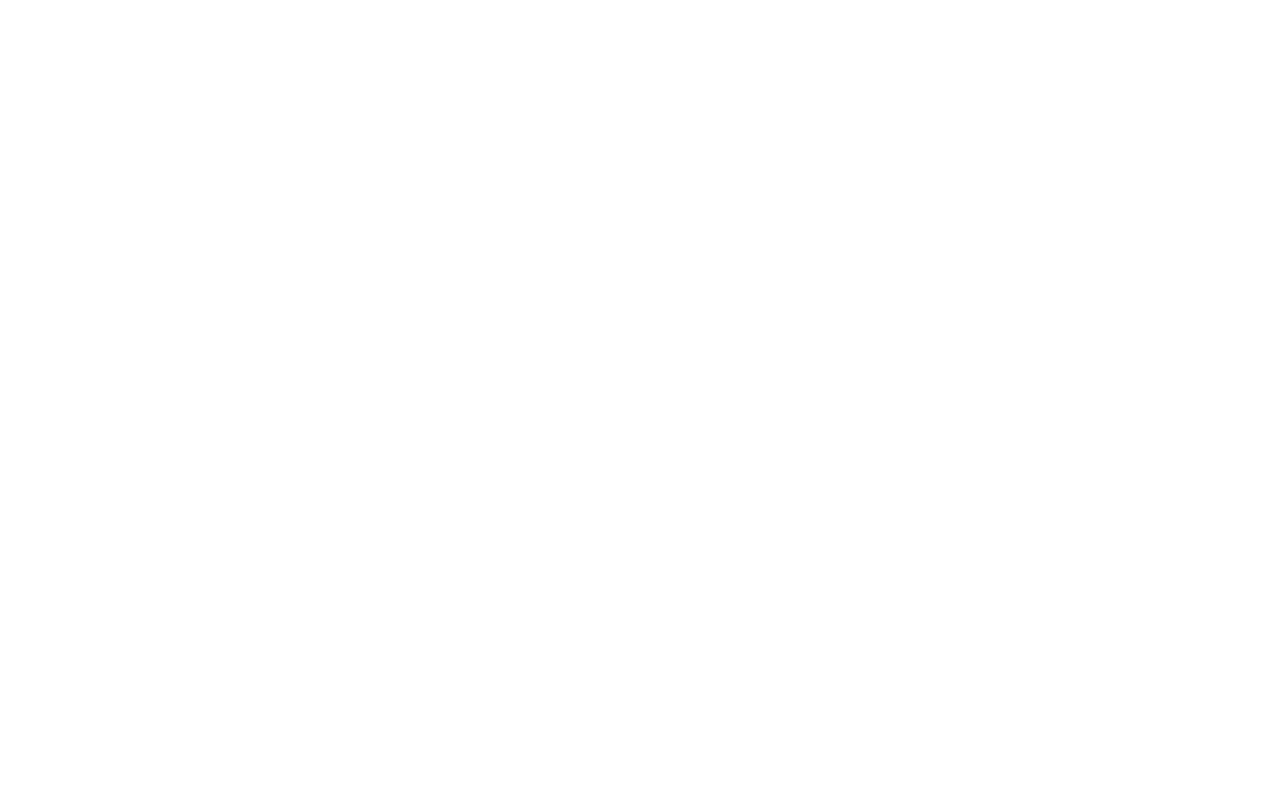
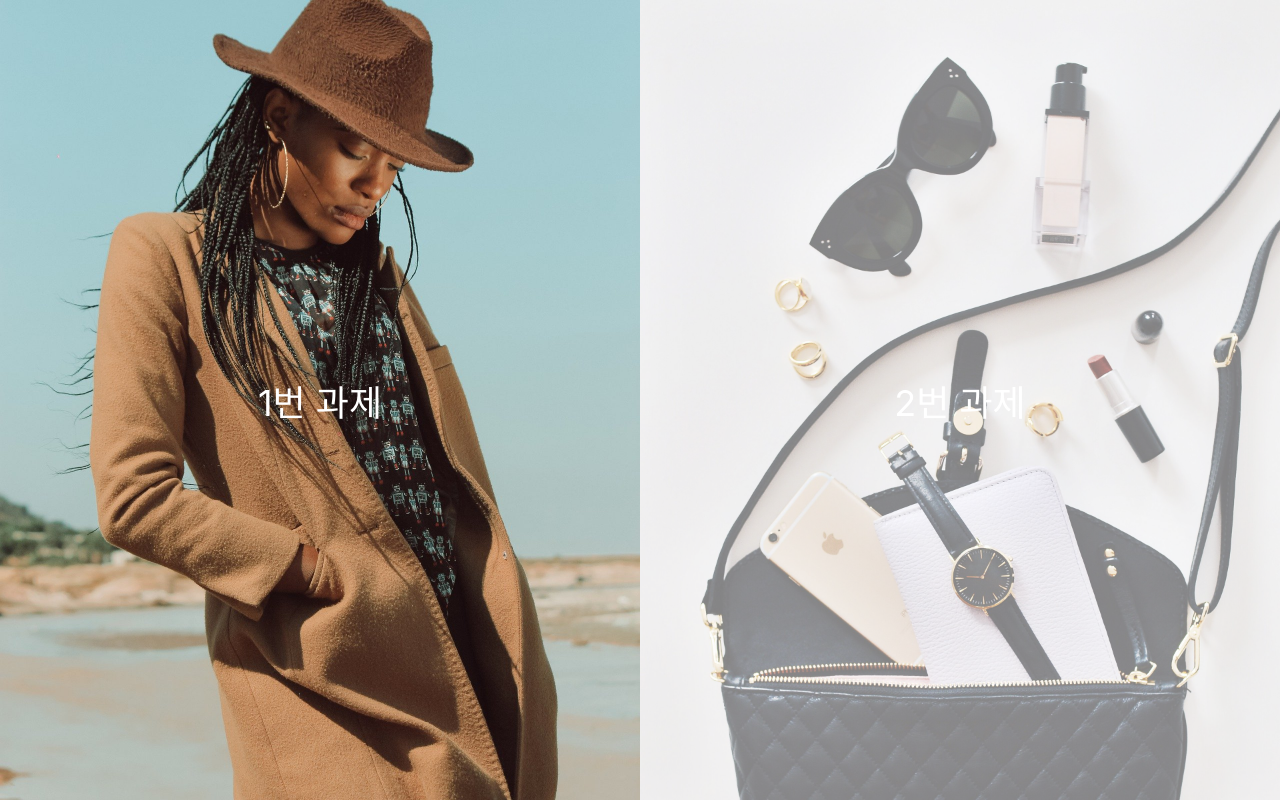
Before and after one commit to WPO-Team-01/wanted-codestates-project-1-5, a React (Create React App) app: page /intro in a window 1280 px wide. Before the commit this address had no page. Built offline with nearby package versions, Linux system fonts and the light colour scheme.

Commit message:
Add intro.js

```diff
--- a/src/App.js
+++ b/src/App.js
@@ -3,11 +3,13 @@ import ProductPage from "./pages/ProductPage";
 import KeywordPage from "./pages/KeywordPage";
 import { Route, Routes } from "react-router-dom";
 import Main from "./pages/Main";
+import Intro from "./pages/Intro";
 
 function App() {
   return (
     <div className="App">
       <Routes>
+        <Route path="/intro" element={<Intro />} />
         <Route path="/" element={<Main />} />
         <Route path="/products" element={<KeywordPage />} />
         <Route path="/regions" element={<ProductPage />} />
--- a/src/components/Clothes.js
+++ b/src/components/Clothes.js
@@ -1,5 +1,4 @@
 import styled from "styled-components";
-import { Link } from "react-router-dom";
 
 const Container = styled.div`
   width: 210px;
@@ -69,9 +68,11 @@ function Clothes({ data }) {
   return (
     <div>
       <Container>
-        <a href={data.image_url}>
-          <Photo src={data.image_url}></Photo>
-        </a>
+        <PhotoContainer>
+          <a href={data.image_url}>
+            <Photo src={data.image_url}></Photo>
+          </a>
+        </PhotoContainer>
         <Info>
           <Name>{data.name}</Name>
           <Price>{"￦" + data.price}</Price>
--- a/src/components/Header.js
+++ b/src/components/Header.js
@@ -15,7 +15,12 @@ const Container = styled.div`
   @media (min-width: 500px) and (max-width: 767.98px) {
   }
 `;
-
+const ImgContainer = styled.div`
+  height: 50px;
+  display: flex;
+  justify-content: flex-start;
+  align-items: center;
+`;
 const Logo = styled.img`
   width: 100px;
   object-fit: contain;
@@ -35,9 +40,11 @@ const SearchWrapper = styled.div`
 const Header = () => {
   return (
     <Container>
-      <Link to="/">
-        <Logo src="image/logo.png"></Logo>
-      </Link>
+      <ImgContainer>
+        <Link to="/">
+          <Logo src="image/logo.png"></Logo>
+        </Link>
+      </ImgContainer>
       <SearchWrapper>
         <Search />
       </SearchWrapper>
--- a/src/components/Search.js
+++ b/src/components/Search.js
@@ -14,7 +14,7 @@ const Container = styled.div`
   align-items: center;
 `;
 const Input = styled.input`
-  width: 70%;
+  width: 100%;
   height: 30px;
   padding: 20px;
   box-sizing: border-box;
@@ -48,7 +48,7 @@ const Button = styled.button`
     color: white;
   }
   @media screen and (max-width: 767.98px) {
-    width: 50px;
+    min-width: 50px;
     margin-right: 5px;
   }
 `;
--- a/src/pages/Intro.js
+++ b/src/pages/Intro.js
@@ -1,32 +1,78 @@
 import React from "react";
 import styled from "styled-components";
+import { useNavigate } from "react-router-dom";
 
 const Container = styled.section`
   width: 100%;
-  height: 100vh;
+  height: 100%;
   display: flex;
-  border: 1px solid black;
 `;
-const SubContainer = styled.div`
+const LeftContainer = styled.div`
+  position: absolute;
   width: 50%;
   height: 100%;
-  border: 1px solid red;
+  display: flex;
+  justify-content: center;
+  align-items: center;
 `;
-const Image = styled.img`
-  width: 100%;
+const RightContainer = styled.div`
+  left: 50%;
+  width: 50%;
+  height: 100%;
+  position: absolute;
+  display: flex;
+  justify-content: center;
+  align-items: center;
+`;
+
+const Text = styled.div`
+  position: absolute;
+  color: white;
+  font-size: 36px;
+  z-index: 2;
+`;
+const LeftImage = styled.img`
+  position: absolute;
+  width: 50%;
   height: 100%;
   object-fit: cover;
+  opacity: 0.5;
+  z-index: 1;
+  :hover {
+    opacity: 1;
+  }
+`;
+const RightImage = styled.img`
+  position: absolute;
+  left: 50%;
+  width: 50%;
+  height: 100%;
+  object-fit: cover;
+  opacity: 0.5;
+  z-index: 1;
+  :hover {
+    opacity: 1;
+  }
 `;
 
 const Intro = () => {
+  const navigate = useNavigate();
+  const gotoOne = () => {
+    navigate("/");
+  };
+
+  const gotoTwo = () => {};
+
   return (
     <Container>
-      <SubContainer>
-        <Image />
-      </SubContainer>
-      <SubContainer>
-        <Image src="image/과제2.jpeg" />
-      </SubContainer>
+      <LeftImage src="image/fashion.jpg" onClick={gotoOne} />
+      <RightImage src="image/과제2.jpeg" onClick={gotoTwo} />
+      <LeftContainer>
+        <Text>1번 과제</Text>
+      </LeftContainer>
+      <RightContainer>
+        <Text>2번 과제</Text>
+      </RightContainer>
     </Container>
   );
 };
--- a/src/pages/Main.js
+++ b/src/pages/Main.js
@@ -1,4 +1,4 @@
-import React, { useState } from "react";
+import React from "react";
 import { useNavigate } from "react-router-dom";
 import styled from "styled-components";
 import Search from "../components/Search";
@@ -14,9 +14,13 @@ const Logo = styled.img`
   height: 50px;
   object-fit: contain;
   cursor: pointer;
+  @media (max-width: 500px) {
+    width: 100px;
+    margin-left: 10px;
+  }
 `;
 const Container = styled.section`
-  height: 400px;
+  height: 500px;
   display: flex;
   flex-direction: column;
   justify-content: center;
@@ -24,18 +28,21 @@ const Container = styled.section`
 `;
 
 const Title = styled.div`
-  font-size: 2.5rem;
+  font-size: 3rem;
   color: #4a4a4b;
   line-height: 1.5;
   margin-bottom: 100px;
+  @media (max-width: 500px) {
+    font-size: 2rem;
+  }
 `;
 const Bold = styled.span`
   font-weight: bolder;
 `;
 const SubContainer = styled.section`
-  width: 80%;
+  width: 50%;
   display: flex;
-  justify-content: center;
+  justify-content: flex-start;
   align-items: center;
 `;
 
```
Also changed, not shown: public/image/fashion.jpg (added).
